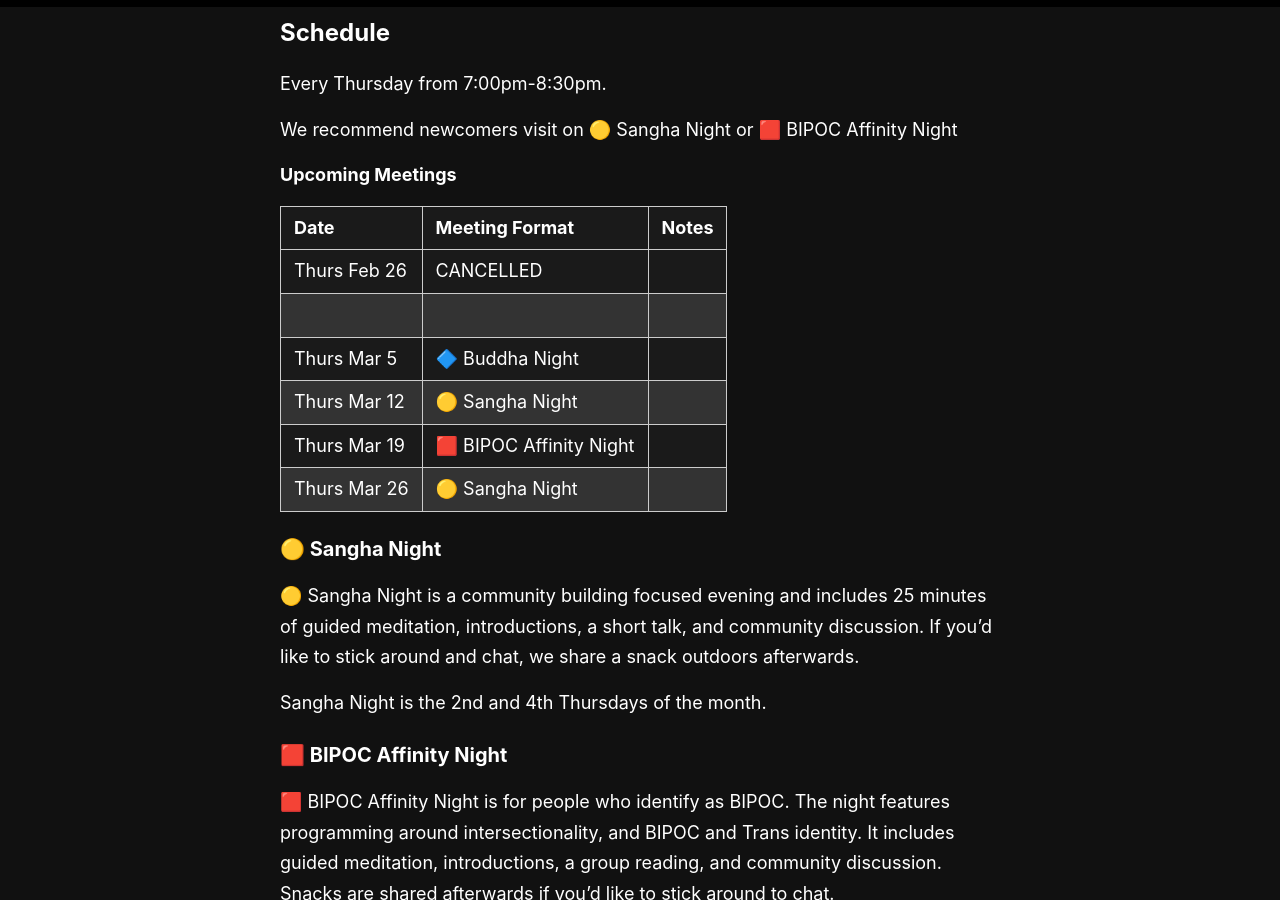
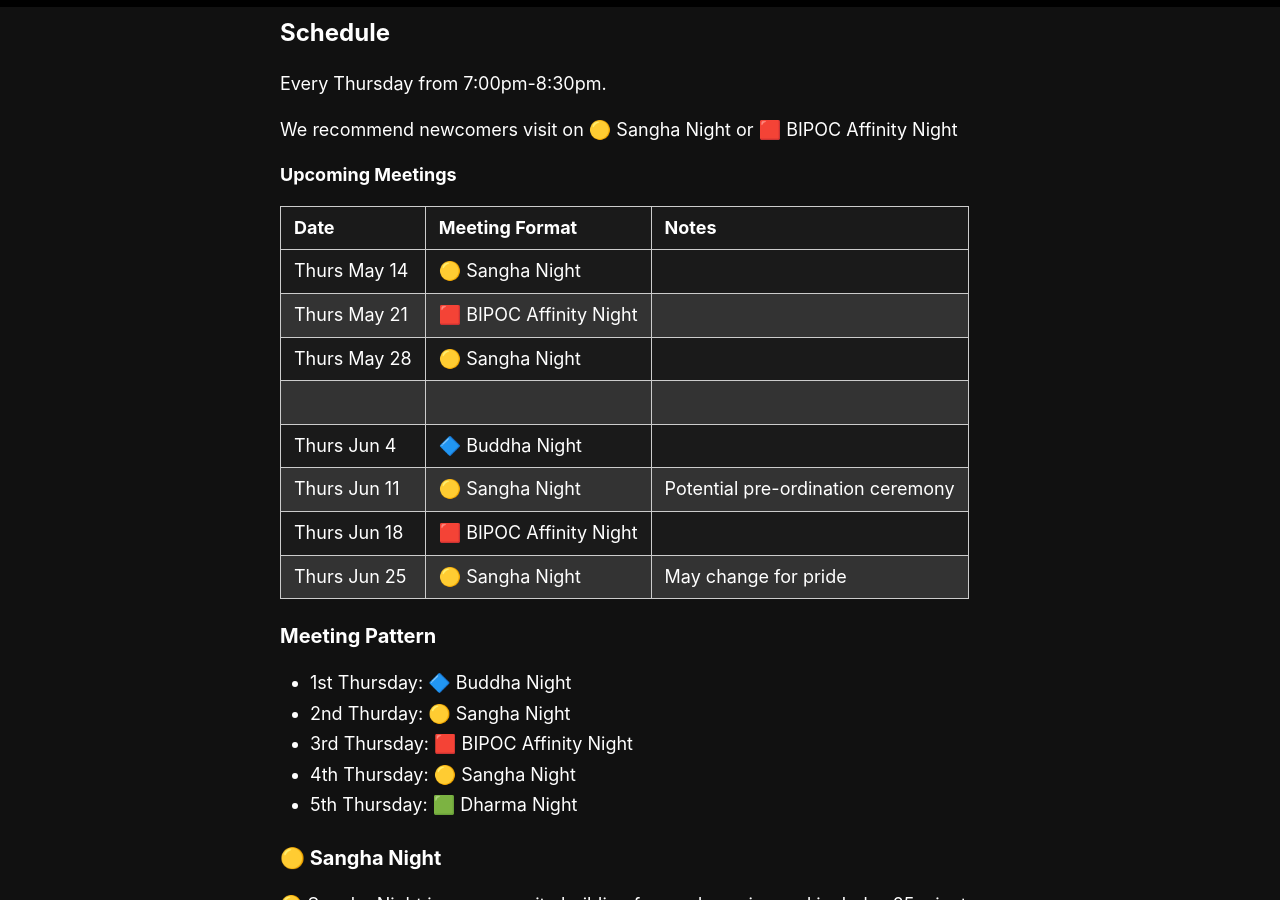
Before and after one commit to rykener/transsangha, a Jekyll site: the page built from _pages/schedule.md, in a window 1280 px wide and 900 px high, scrolled down 272 px. Built offline with Jekyll 4.4.1, drawn with Linux system fonts in a browser that asks for light colours.

Commit message:
update schedule

```diff
--- a/_pages/schedule.md
+++ b/_pages/schedule.md
@@ -16,12 +16,22 @@ We recommend newcomers visit on 🟡 Sangha Night or 🟥 BIPOC Affinity Night
 
 | Date         | Meeting Format  | Notes |
 |--------------|-----------------|-------|
-| Thurs Feb 26 | CANCELLED
+| Thurs May 14 | 🟡 Sangha Night |
+| Thurs May 21 | 🟥 BIPOC Affinity Night
+| Thurs May 28 | 🟡 Sangha Night
 ||
-| Thurs Mar 5 | 🔷 Buddha Night
-| Thurs Mar 12 | 🟡 Sangha Night |
-| Thurs Mar 19 | 🟥 BIPOC Affinity Night
-| Thurs Mar 26 | 🟡 Sangha Night
+| Thurs Jun 4 | 🔷 Buddha Night
+| Thurs Jun 11 | 🟡 Sangha Night | Potential pre-ordination ceremony
+| Thurs Jun 18 | 🟥 BIPOC Affinity Night
+| Thurs Jun 25 | 🟡 Sangha Night | May change for pride
+
+### Meeting Pattern
+
+- 1st Thursday: 🔷 Buddha Night
+- 2nd Thurday: 🟡 Sangha Night
+- 3rd Thursday: 🟥 BIPOC Affinity Night
+- 4th Thursday: 🟡 Sangha Night
+- 5th Thursday: 🟩 Dharma Night
 
 
 ### 🟡 Sangha Night
```
